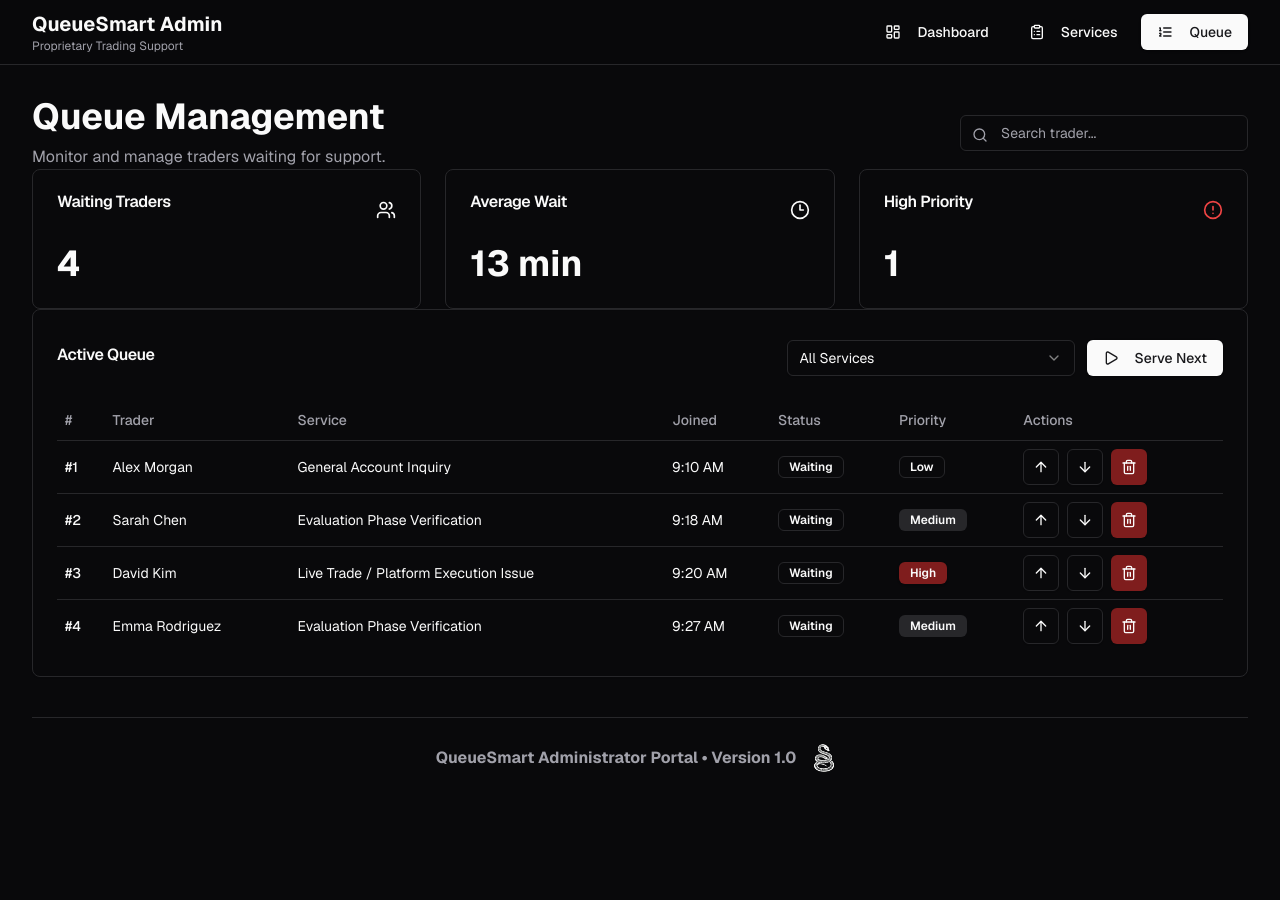
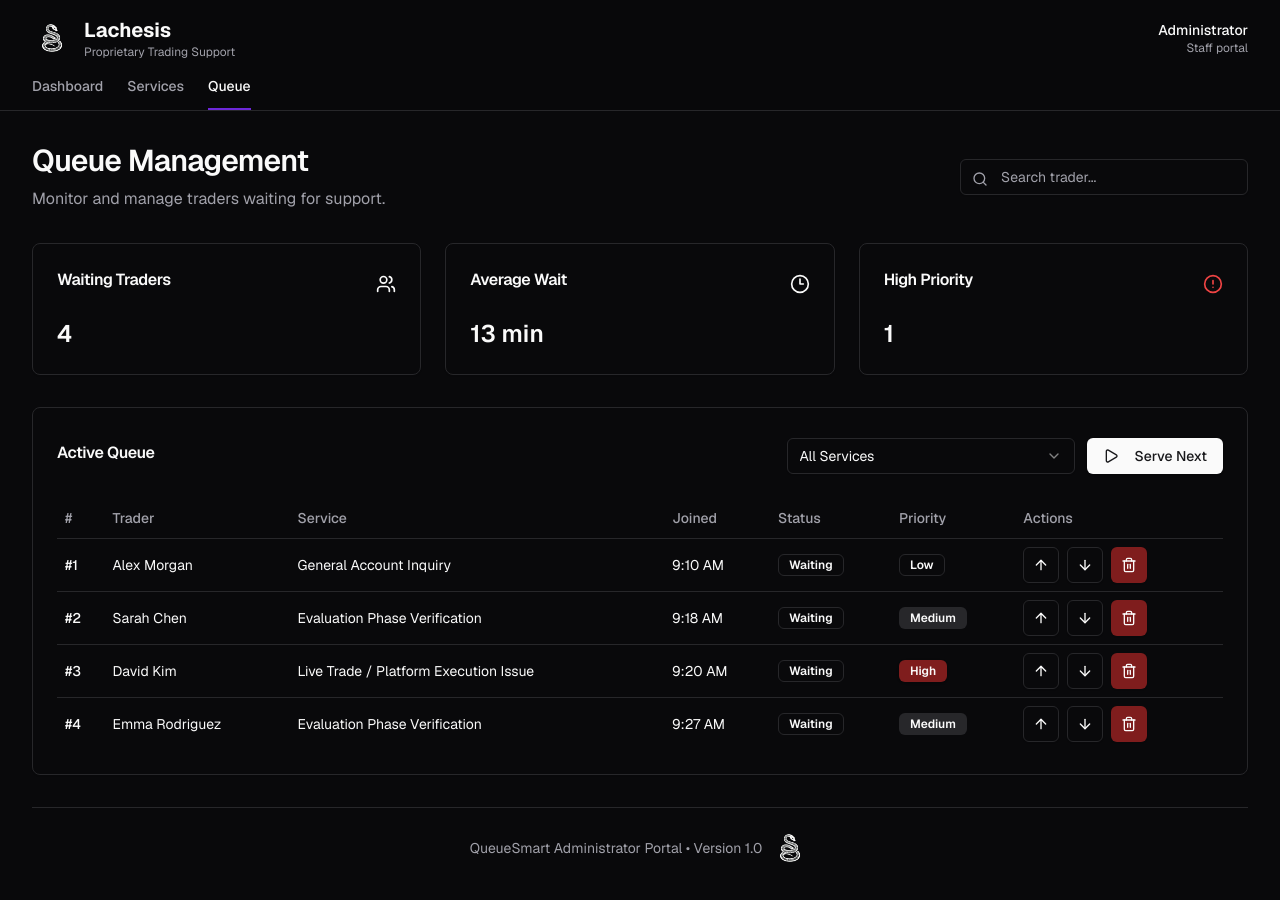
Before and after one commit to rbuserr/Lachesis---QueueSmart-App-, a Next.js app: page /manage-queue in a window 1280 px wide. Before the commit the page ends 865 px from the top, so only its background shows below. Built offline with nearby package versions, Linux system fonts and the light colour scheme.

Commit message:
fix: unify admin and trader portal nav and layout

```diff
--- a/src/app/(admin)/admin-dashboard/page.tsx
+++ b/src/app/(admin)/admin-dashboard/page.tsx
@@ -10,7 +10,6 @@
   } from "lucide-react";
   import Image from "next/image";
   import SnakeLogo from "@/components/ui/snake-logo.png";
-  import AdminNavbar from "@/components/admin/admin-navbar";
   import { Badge } from "@/components/ui/badge";
   import { Button } from "@/components/ui/button";
   import { Card, CardContent, CardHeader, CardTitle } from "@/components/ui/card";
@@ -74,14 +73,12 @@
     ];
 
     return (
-      <>
-        <AdminNavbar />
-        <main className="min-h-screen bg-background p-8">
+      <div className="space-y-8">
 
-        <div className="flex flex-col gap-6 lg:flex-row lg:items-center lg:justify-between mb-8">
+        <div className="flex flex-col gap-6 lg:flex-row lg:items-center lg:justify-between">
 
           <div>
-            <h1 className="text-4xl font-bold tracking-tight flex items-center">
+            <h1 className="text-3xl font-semibold tracking-tight">
               Good Morning, Admin
             </h1>
 
@@ -122,7 +119,7 @@
 
 
 
-        <div className="grid gap-6 md:grid-cols-2 xl:grid-cols-4 mb-8">
+        <div className="grid gap-6 md:grid-cols-2 xl:grid-cols-4">
 
           {stats.map((stat) => {
 
@@ -147,7 +144,7 @@
 
                 <CardContent>
 
-                  <h2 className="text-4xl font-bold">
+                  <h2 className="text-2xl font-semibold">
                     {stat.value}
                   </h2>
 
@@ -174,7 +171,7 @@
 
             <CardHeader>
 
-              <CardTitle>
+              <CardTitle className="text-base">
                 Available Services
               </CardTitle>
 
@@ -193,7 +190,7 @@
 
                     <div>
 
-                      <h3 className="font-semibold text-lg">
+                      <h3 className="text-sm font-medium">
                         {service.name}
                       </h3>
 
@@ -231,7 +228,7 @@
 
             <CardHeader>
 
-              <CardTitle>
+              <CardTitle className="text-base">
                 Queue Summary
               </CardTitle>
 
@@ -274,7 +271,7 @@
 
 
 
-        <div className="grid gap-6 lg:grid-cols-2 mt-8">
+        <div className="grid gap-6 lg:grid-cols-2">
 
 
 
@@ -282,7 +279,7 @@
 
             <CardHeader>
 
-              <CardTitle>
+              <CardTitle className="text-base">
                 Recent Activity
               </CardTitle>
 
@@ -315,7 +312,7 @@
 
             <CardHeader>
 
-              <CardTitle>
+              <CardTitle className="text-base">
                 Quick Actions
               </CardTitle>
 
@@ -356,7 +353,7 @@
 
         <footer>
 
-          <div className="mt-10 border-t pt-5 text-center text-1xl font-bold text-muted-foreground flex items-center justify-center gap-2">
+          <div className="border-t pt-5 text-center text-sm text-muted-foreground flex items-center justify-center gap-2">
             QueueSmart Administrator Portal • Version 1.0
 
             <Image
@@ -369,7 +366,6 @@
           </div>
         </footer>
 
-      </main>
-      </>
+      </div>
     );
   }
--- /dev/null
+++ b/src/app/(admin)/layout.tsx
@@ -0,0 +1,14 @@
+import AdminNavbar from "@/components/admin/admin-navbar";
+
+export default function AdminLayout({
+  children,
+}: {
+  children: React.ReactNode;
+}) {
+  return (
+    <div className="min-h-screen">
+      <AdminNavbar />
+      <div className="mx-auto max-w-7xl px-8 py-8">{children}</div>
+    </div>
+  );
+}
--- a/src/app/(admin)/manage-queue/page.tsx
+++ b/src/app/(admin)/manage-queue/page.tsx
@@ -14,7 +14,6 @@ import {
 } from "lucide-react";
   import Image from "next/image";
   import SnakeLogo from "@/components/ui/snake-logo.png";
-import AdminNavbar from "@/components/admin/admin-navbar";
 import { Badge } from "@/components/ui/badge";
 import { Button } from "@/components/ui/button";
 import { Input } from "@/components/ui/input";
@@ -136,15 +135,13 @@ export default function QueueManagementPage() {
   };
 
   return (
-    <>
-     <AdminNavbar />
-     <main className="min-h-screen bg-background p-8">
+    <div className="space-y-8">
 
       <div className="flex flex-col lg:flex-row lg:justify-between lg:items-center gap-6">
 
         <div>
 
-          <h1 className="text-4xl font-bold">
+          <h1 className="text-3xl font-semibold tracking-tight">
             Queue Management
           </h1>
 
@@ -175,7 +172,7 @@ export default function QueueManagementPage() {
 
           <CardHeader className="flex flex-row justify-between">
 
-            <CardTitle>Waiting Traders</CardTitle>
+            <CardTitle className="text-base">Waiting Traders</CardTitle>
 
             <Users className="h-5 w-5 text-primary"/>
 
@@ -183,7 +180,7 @@ export default function QueueManagementPage() {
 
           <CardContent>
 
-            <h2 className="text-4xl font-bold">
+            <h2 className="text-2xl font-semibold">
               {queue.length}
             </h2>
 
@@ -195,7 +192,7 @@ export default function QueueManagementPage() {
 
           <CardHeader className="flex flex-row justify-between">
 
-            <CardTitle>Average Wait</CardTitle>
+            <CardTitle className="text-base">Average Wait</CardTitle>
 
             <Clock3 className="h-5 w-5 text-primary"/>
 
@@ -203,7 +200,7 @@ export default function QueueManagementPage() {
 
           <CardContent>
 
-            <h2 className="text-4xl font-bold">
+            <h2 className="text-2xl font-semibold">
               13 min
             </h2>
 
@@ -215,7 +212,7 @@ export default function QueueManagementPage() {
 
           <CardHeader className="flex flex-row justify-between">
 
-            <CardTitle>High Priority</CardTitle>
+            <CardTitle className="text-base">High Priority</CardTitle>
 
             <CircleAlert className="h-5 w-5 text-red-500"/>
 
@@ -223,7 +220,7 @@ export default function QueueManagementPage() {
 
           <CardContent>
 
-            <h2 className="text-4xl font-bold">
+            <h2 className="text-2xl font-semibold">
 
               {
                 queue.filter(
@@ -243,7 +240,7 @@ export default function QueueManagementPage() {
 
         <CardHeader className="flex flex-row justify-between items-center">
 
-          <CardTitle>
+          <CardTitle className="text-base">
             Active Queue
           </CardTitle>
 
@@ -431,7 +428,7 @@ export default function QueueManagementPage() {
 
       <footer>
 
-          <div className="mt-10 border-t pt-5 text-center text-1xl font-bold text-muted-foreground flex items-center justify-center gap-2">
+          <div className="border-t pt-5 text-center text-sm text-muted-foreground flex items-center justify-center gap-2">
             QueueSmart Administrator Portal • Version 1.0
 
             <Image
@@ -444,7 +441,6 @@ export default function QueueManagementPage() {
           </div>
         </footer>
 
-    </main>
-    </>
+    </div>
   );
 }
--- a/src/app/(admin)/services/page.tsx
+++ b/src/app/(admin)/services/page.tsx
@@ -11,7 +11,6 @@ import {
 } from "lucide-react";
   import Image from "next/image";
   import SnakeLogo from "@/components/ui/snake-logo.png";
-import AdminNavbar from "@/components/admin/admin-navbar";
 import { Badge } from "@/components/ui/badge";
 import { Button } from "@/components/ui/button";
 
@@ -167,16 +166,14 @@ export default function ServicesPage() {
   };
 
   return (
-    <>
-      <AdminNavbar />
-      <main className="min-h-screen bg-background p-8">
+    <div className="space-y-8">
 
 
       <div className="flex flex-col lg:flex-row lg:justify-between lg:items-center gap-6">
 
         <div>
 
-          <h1 className="text-4xl font-bold">
+          <h1 className="text-3xl font-semibold tracking-tight">
             Service Management
           </h1>
 
@@ -208,7 +205,7 @@ export default function ServicesPage() {
 
           <CardHeader className="flex flex-row justify-between items-center">
 
-            <CardTitle>Total Services</CardTitle>
+            <CardTitle className="text-base">Total Services</CardTitle>
 
             <ClipboardList className="h-5 w-5 text-primary" />
 
@@ -216,7 +213,7 @@ export default function ServicesPage() {
 
           <CardContent>
 
-            <h2 className="text-4xl font-bold">
+            <h2 className="text-2xl font-semibold">
               {services.length}
             </h2>
 
@@ -228,7 +225,7 @@ export default function ServicesPage() {
 
           <CardHeader className="flex flex-row justify-between items-center">
 
-            <CardTitle>High Priority</CardTitle>
+            <CardTitle className="text-base">High Priority</CardTitle>
 
             <TriangleAlert className="h-5 w-5 text-red-500" />
 
@@ -236,7 +233,7 @@ export default function ServicesPage() {
 
           <CardContent>
 
-            <h2 className="text-4xl font-bold">
+            <h2 className="text-2xl font-semibold">
               {
                 services.filter(
                   (s) => s.priority === "High"
@@ -252,7 +249,7 @@ export default function ServicesPage() {
 
           <CardHeader className="flex flex-row justify-between items-center">
 
-            <CardTitle>Average Duration</CardTitle>
+            <CardTitle className="text-base">Average Duration</CardTitle>
 
             <Timer className="h-5 w-5 text-primary" />
 
@@ -260,7 +257,7 @@ export default function ServicesPage() {
 
           <CardContent>
 
-            <h2 className="text-4xl font-bold">
+            <h2 className="text-2xl font-semibold">
               {Math.round(
                 services.reduce(
                   (sum, s) => sum + s.duration,
@@ -279,7 +276,7 @@ export default function ServicesPage() {
 
         <CardHeader className="flex flex-row justify-between items-center">
 
-          <CardTitle>
+          <CardTitle className="text-base">
             Services
           </CardTitle>
 
@@ -552,7 +549,7 @@ export default function ServicesPage() {
 
     <footer>
 
-          <div className="mt-10 border-t pt-5 text-center text-1xl font-bold text-muted-foreground flex items-center justify-center gap-2">
+          <div className="border-t pt-5 text-center text-sm text-muted-foreground flex items-center justify-center gap-2">
             QueueSmart Administrator Portal • Version 1.0
 
             <Image
@@ -565,7 +562,6 @@ export default function ServicesPage() {
           </div>
         </footer>
 
-    </main>
-    </>
+    </div>
   );
 }
--- a/src/app/(trader)/layout.tsx
+++ b/src/app/(trader)/layout.tsx
@@ -9,7 +9,7 @@ export default function TraderLayout({
   return (
     <div className="min-h-screen">
       <TraderNav traderName={MOCK_TRADER_NAME} />
-      <div className="mx-auto max-w-5xl px-6 py-8 md:px-8">{children}</div>
+      <div className="mx-auto max-w-7xl px-8 py-8">{children}</div>
     </div>
   );
 }
--- a/src/app/(trader)/queue/join/page.tsx
+++ b/src/app/(trader)/queue/join/page.tsx
@@ -46,7 +46,7 @@ export default async function JoinQueueScreen() {
           <Card key={service.id} className="flex flex-col">
             <CardHeader>
               <div className="flex items-start justify-between gap-4">
-                <CardTitle className="text-xl">{service.name}</CardTitle>
+                <CardTitle className="text-base">{service.name}</CardTitle>
                 {service.priority && (
                   <Badge variant="secondary">High Priority</Badge>
                 )}
@@ -59,11 +59,11 @@ export default async function JoinQueueScreen() {
             <CardContent className="grid gap-2 text-sm text-muted-foreground mt-auto">
               <div className="flex items-center gap-2">
                 <Clock className="h-4 w-4" />
-                <span>Est. wait: ~{service.estimatedWaitTime || 15} mins</span>
+                <span>Est. wait: ~{service.durationMinutes} mins</span>
               </div>
               <div className="flex items-center gap-2">
                 <Users className="h-4 w-4" />
-                <span>{service.currentQueueLength || 0} people waiting</span>
+                <span>0 people waiting</span>
               </div>
             </CardContent>
 
--- a/src/components/admin/admin-navbar.tsx
+++ b/src/components/admin/admin-navbar.tsx
@@ -1,84 +1,21 @@
 "use client";
 
-import Link from "next/link";
-import { usePathname } from "next/navigation";
+import { PortalNav } from "@/components/shared/portal-nav";
 
-import { LayoutDashboard, ClipboardList, ListOrdered } from "lucide-react";
+const links = [
+  { href: "/admin-dashboard", label: "Dashboard" },
+  { href: "/services", label: "Services" },
+  { href: "/manage-queue", label: "Queue" },
+];
 
-import { Button } from "@/components/ui/button";
 export default function AdminNavbar() {
-  const pathname = usePathname();
-
-  const links = [
-    {
-      href: "/admin-dashboard",
-      label: "Dashboard",
-      icon: LayoutDashboard,
-    },
-    {
-      href: "/services",
-      label: "Services",
-      icon: ClipboardList,
-    },
-    {
-      href: "/manage-queue",
-      label: "Queue",
-      icon: ListOrdered,
-    },
-  ];
-
   return (
-    <nav className="sticky top-0 z-50 border-b bg-background/95 backdrop-blur">
-
-      <div className="mx-auto flex h-16 max-w-7xl items-center justify-between px-8">
-
-        <div>
-
-          <h1 className="text-xl font-bold">
-            QueueSmart Admin
-          </h1>
-
-          <p className="text-xs text-muted-foreground">
-            Proprietary Trading Support
-          </p>
-
-        </div>
-
-        <div className="flex gap-2">
-
-          {links.map((link) => {
-
-            const Icon = link.icon;
-
-            const active = pathname === link.href;
-
-            return (
-
-              <Link
-                key={link.href}
-                href={link.href}
-              >
-
-                <Button
-                  variant={active ? "default" : "ghost"}
-                >
-
-                  <Icon className="mr-2 h-4 w-4" />
-
-                  {link.label}
-
-                </Button>
-
-              </Link>
-
-            );
-
-          })}
-
-        </div>
-
-      </div>
-
-    </nav>
+    <PortalNav
+      title="Lachesis"
+      subtitle="Proprietary Trading Support"
+      userPrimary="Administrator"
+      userSecondary="Staff portal"
+      links={links}
+    />
   );
 }
--- /dev/null
+++ b/src/components/shared/portal-nav.tsx
@@ -0,0 +1,75 @@
+"use client";
+
+import Image from "next/image";
+import Link from "next/link";
+import { usePathname } from "next/navigation";
+
+import SnakeLogo from "@/components/ui/snake-logo.png";
+import { cn } from "@/lib/utils";
+
+export interface PortalNavLink {
+  href: string;
+  label: string;
+}
+
+interface PortalNavProps {
+  title: string;
+  subtitle: string;
+  userPrimary: string;
+  userSecondary: string;
+  links: PortalNavLink[];
+}
+
+export function PortalNav({
+  title,
+  subtitle,
+  userPrimary,
+  userSecondary,
+  links,
+}: PortalNavProps) {
+  const pathname = usePathname();
+
+  return (
+    <header className="sticky top-0 z-50 border-b bg-background/95 backdrop-blur">
+      <div className="mx-auto flex max-w-7xl items-center justify-between px-8 py-4">
+        <div className="flex items-center gap-3">
+          <Image
+            src={SnakeLogo}
+            alt="QueueSmart logo"
+            width={40}
+            height={40}
+            className="object-contain"
+          />
+          <div>
+            <h1 className="text-xl font-bold">{title}</h1>
+            <p className="text-xs text-muted-foreground">{subtitle}</p>
+          </div>
+        </div>
+        <div className="text-right">
+          <p className="text-sm font-medium">{userPrimary}</p>
+          <p className="text-xs text-muted-foreground">{userSecondary}</p>
+        </div>
+      </div>
+      <nav className="mx-auto flex max-w-7xl gap-6 overflow-x-auto px-8">
+        {links.map((item) => {
+          const isActive = pathname === item.href;
+
+          return (
+            <Link
+              key={item.href}
+              href={item.href}
+              className={cn(
+                "border-b-2 pb-3 text-sm font-medium transition-colors",
+                isActive
+                  ? "border-brand text-foreground"
+                  : "border-transparent text-muted-foreground hover:text-foreground"
+              )}
+            >
+              {item.label}
+            </Link>
+          );
+        })}
+      </nav>
+    </header>
+  );
+}
--- a/src/components/trader/trader-nav.tsx
+++ b/src/components/trader/trader-nav.tsx
@@ -1,9 +1,6 @@
 "use client";
 
-import Link from "next/link";
-import { usePathname } from "next/navigation";
-
-import { cn } from "@/lib/utils";
+import { PortalNav } from "@/components/shared/portal-nav";
 
 const navItems = [
   { href: "/dashboard", label: "Dashboard" },
@@ -17,36 +14,13 @@ interface TraderNavProps {
 }
 
 export function TraderNav({ traderName }: TraderNavProps) {
-  const pathname = usePathname();
-
   return (
-    <header className="border-b">
-      <div className="mx-auto flex max-w-5xl items-center justify-between px-6 py-4 md:px-8">
-        <span className="text-lg font-semibold tracking-tight">QueueSmart</span>
-        <span className="text-sm text-muted-foreground">
-          Trader · {traderName}
-        </span>
-      </div>
-      <nav className="mx-auto flex max-w-5xl gap-6 overflow-x-auto px-6 md:px-8">
-        {navItems.map((item) => {
-          const isActive = pathname === item.href;
-
-          return (
-            <Link
-              key={item.href}
-              href={item.href}
-              className={cn(
-                "border-b-2 pb-3 text-sm font-medium transition-colors",
-                isActive
-                  ? "border-brand text-foreground"
-                  : "border-transparent text-muted-foreground hover:text-foreground"
-              )}
-            >
-              {item.label}
-            </Link>
-          );
-        })}
-      </nav>
-    </header>
+    <PortalNav
+      title="Lachesis"
+      subtitle="Proprietary Trading Support"
+      userPrimary={traderName}
+      userSecondary="Trader account"
+      links={navItems}
+    />
   );
 }
--- a/src/types/trader.ts
+++ b/src/types/trader.ts
@@ -7,6 +7,7 @@ export type QueueOutcome = "served" | "left" | "cancelled";
 export interface Service {
   id: number;
   name: string;
+  description?: string;
   durationMinutes: number;
   priority: Priority;
 }
```
Also changed, not shown: src/components/ui/input.tsx (renamed from src/components/ui/Input.tsx).
